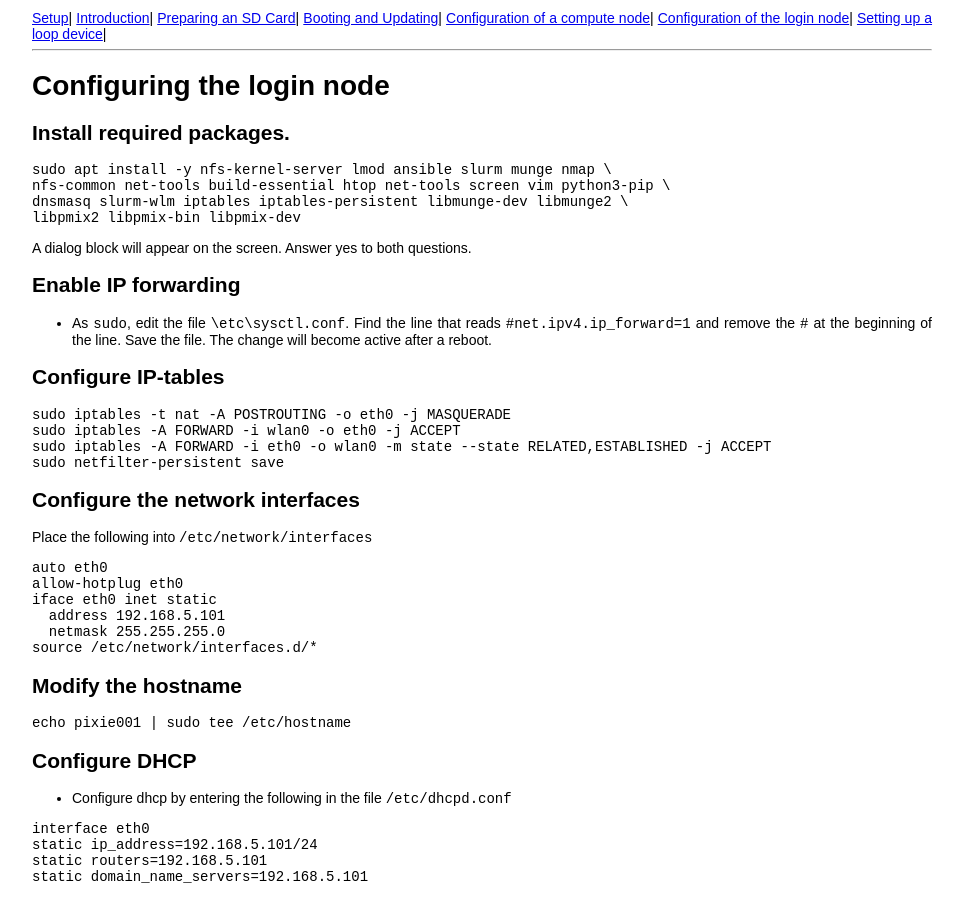
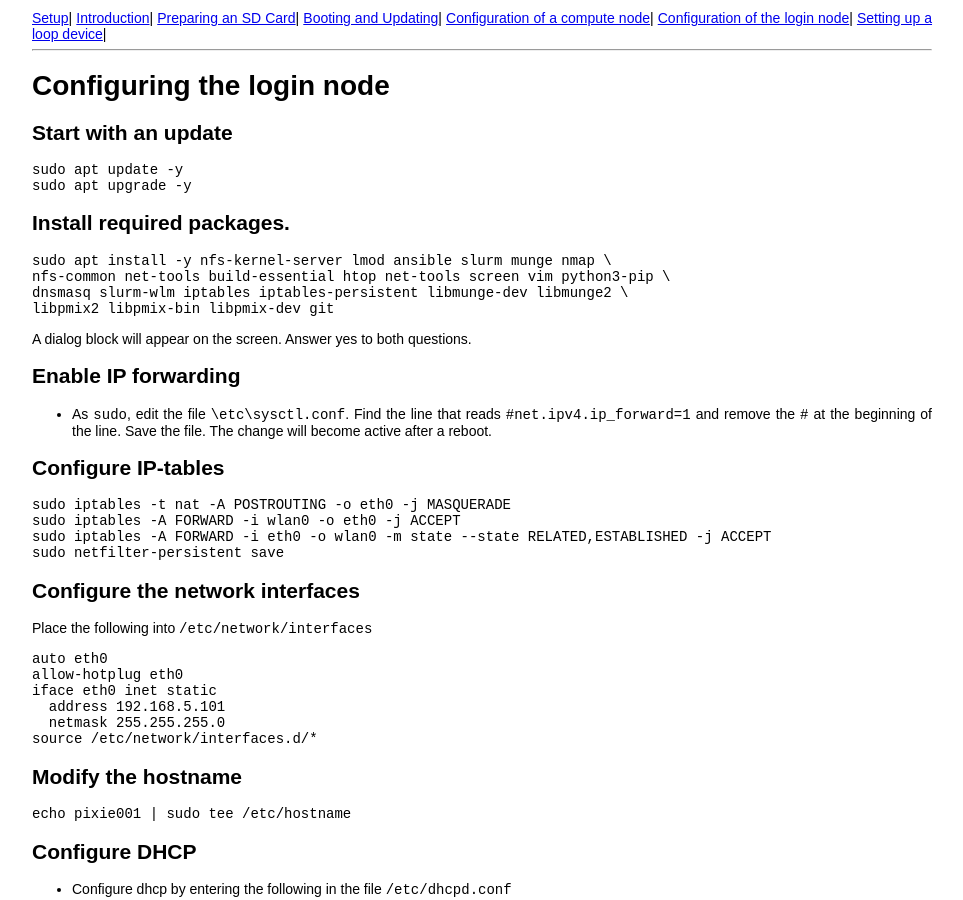
Before and after one commit to carpentriesoffline/Building_a_miniHPC_for_Training, a Jekyll site: the page built from 05-configurationLogin.md, in a window 1280 px wide and 900 px high. Shown: the whole window, without its empty margins (158-1121 px from the left). Built offline with Jekyll 4.4.1, drawn with Linux system fonts in a browser that asks for light colours.

Commit message:
Update 05-configurationLogin.md

````diff
--- a/05-configurationLogin.md
+++ b/05-configurationLogin.md
@@ -2,6 +2,13 @@
 layout: default
 title: Configuring the login node
 ---
+
+## Start with an update
+
+```bash
+sudo apt update -y
+sudo apt upgrade -y
+```
 
 ## Install required packages.
 
@@ -9,7 +16,7 @@ title: Configuring the login node
 sudo apt install -y nfs-kernel-server lmod ansible slurm munge nmap \
 nfs-common net-tools build-essential htop net-tools screen vim python3-pip \
 dnsmasq slurm-wlm iptables iptables-persistent libmunge-dev libmunge2 \
-libpmix2 libpmix-bin libpmix-dev
+libpmix2 libpmix-bin libpmix-dev git
 ```
 
 A dialog block will appear on the screen. Answer yes to both questions.
````
